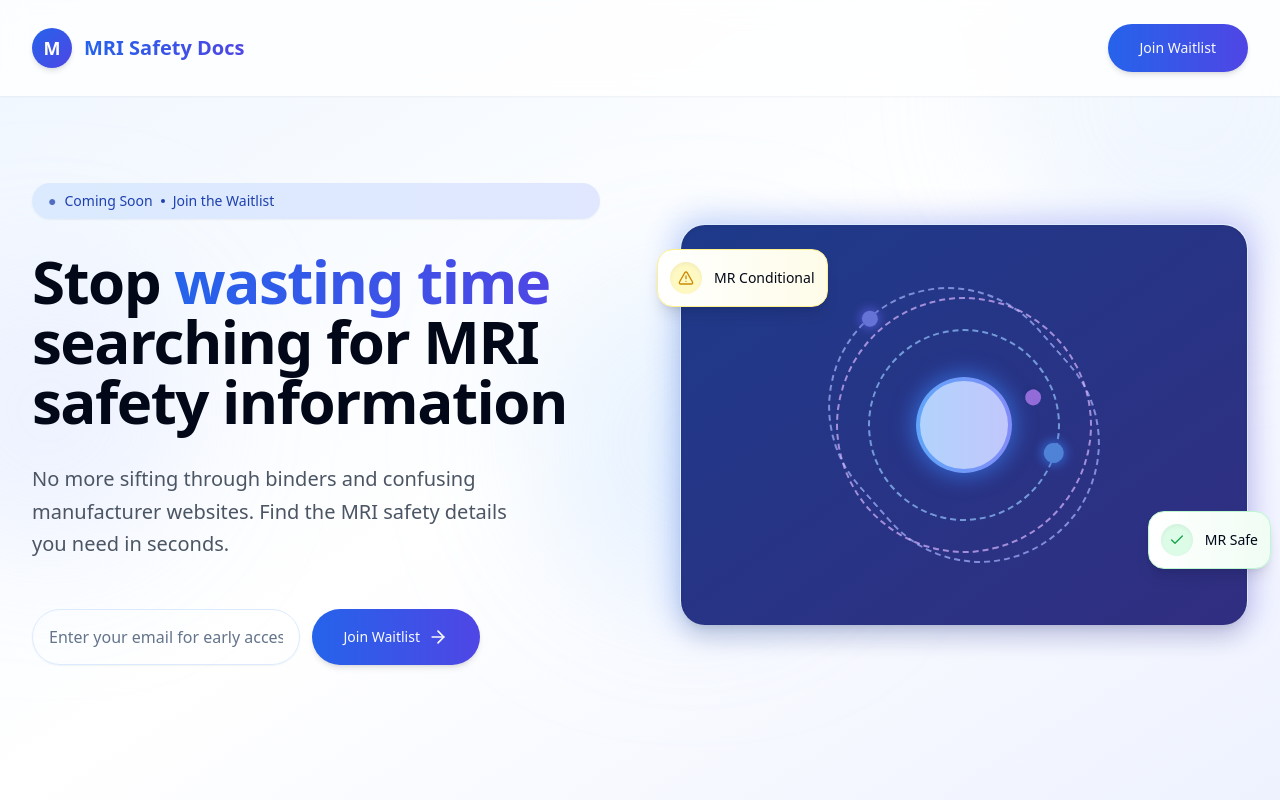
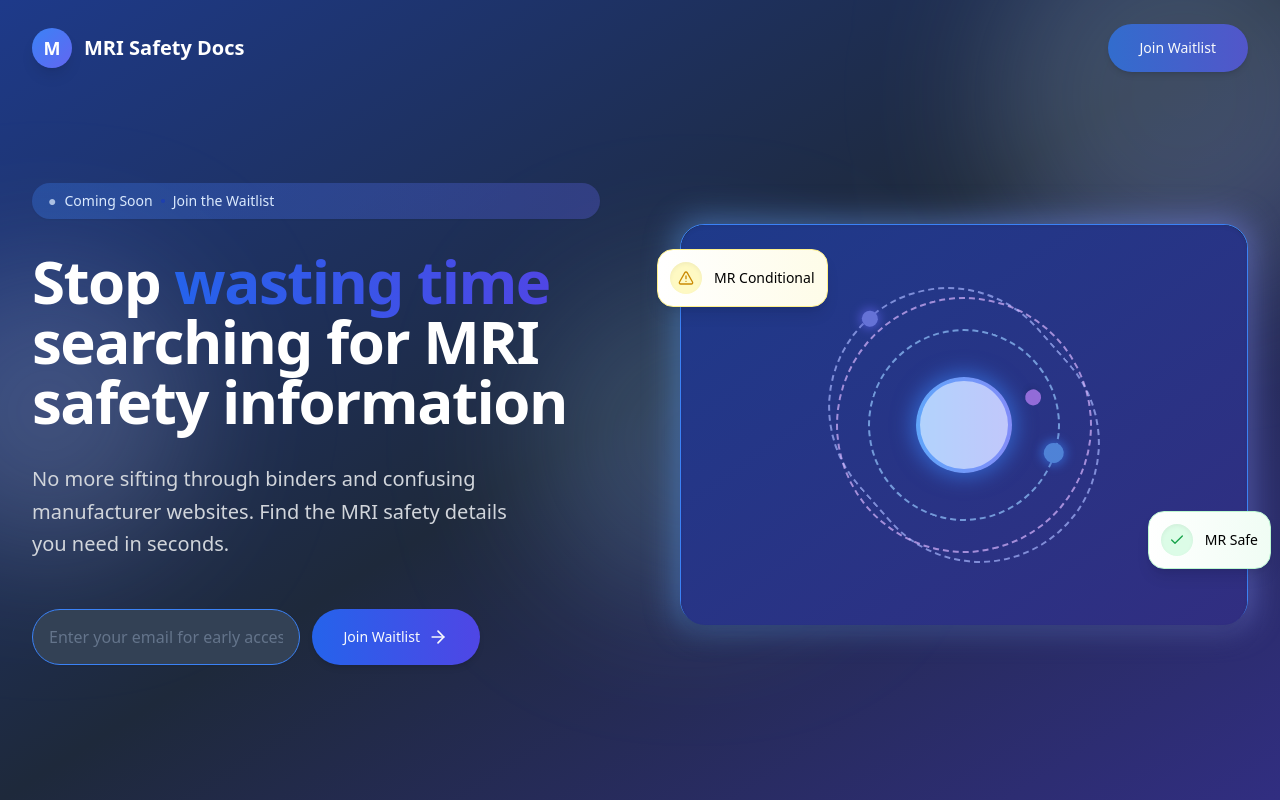
Before and after one commit to JeffPanganiban/MRI-Safety-Docs, a React (Vite) app: page / in a window 1280 px wide. Built offline with nearby package versions, Linux system fonts and the light colour scheme.

Commit message:
updating design

```diff
--- a/src/components/pages/ComingSoonLanding.tsx
+++ b/src/components/pages/ComingSoonLanding.tsx
@@ -68,7 +68,7 @@ export default function ComingSoonLanding() {
   };
 
   return (
-    <div className="min-h-screen bg-gradient-to-br from-blue-50 via-white to-indigo-50 flex flex-col">
+    <div className="min-h-screen bg-gradient-to-br from-blue-900 via-slate-800 to-indigo-900 text-white flex flex-col">
       {/* Decorative elements */}
       <div className="fixed inset-0 overflow-hidden pointer-events-none z-0">
         <div className="absolute -top-24 -right-24 w-96 h-96 bg-blue-200 rounded-full mix-blend-multiply filter blur-3xl opacity-20"></div>
@@ -76,24 +76,28 @@ export default function ComingSoonLanding() {
         <div className="absolute bottom-1/4 right-1/3 w-80 h-80 bg-blue-300 rounded-full mix-blend-multiply filter blur-3xl opacity-20"></div>
       </div>
       {/* Navigation */}
-      <nav className="w-full py-6 px-4 sm:px-6 lg:px-8 backdrop-blur-md bg-white/80 fixed top-0 z-50 shadow-sm">
+      <nav className="w-full py-6 px-4 sm:px-6 lg:px-8 bg-transparent fixed top-0 z-50">
         <div className="max-w-7xl mx-auto flex justify-between items-center">
           <div className="flex items-center space-x-3">
-            <div className="h-10 w-10 rounded-full bg-gradient-to-br from-blue-600 to-indigo-600 flex items-center justify-center shadow-md">
+            <div className="h-10 w-10 rounded-full bg-gradient-to-br from-blue-500 to-indigo-500 flex items-center justify-center shadow-lg">
               <span className="text-white font-bold text-lg">M</span>
             </div>
-            <span className="font-semibold text-xl bg-gradient-to-r from-blue-600 to-indigo-600 bg-clip-text text-transparent">
+            <span className="font-semibold text-xl text-white ">
               MRI Safety Docs
             </span>
           </div>
           <div className="hidden md:flex items-center">
-            <Button className="rounded-full px-8 py-6 bg-gradient-to-r from-blue-600 to-indigo-600 hover:from-blue-700 hover:to-indigo-700 shadow-md transition-all duration-300 hover:shadow-lg">
+            <Button className="rounded-full px-8 py-6 bg-gradient-to-r from-blue-500/80 to-indigo-500/80 hover:from-blue-600/90 hover:to-indigo-600/90 shadow-md transition-all duration-300 hover:shadow-lg backdrop-blur-sm">
               <span className="flex items-center font-medium">
                 Join Waitlist
               </span>
             </Button>
           </div>
-          <Button variant="ghost" className="md:hidden" size="icon">
+          <Button
+            variant="ghost"
+            className="md:hidden text-white hover:bg-blue-800/20"
+            size="icon"
+          >
             <svg
               xmlns="http://www.w3.org/2000/svg"
               className="h-6 w-6"
@@ -125,7 +129,7 @@ export default function ComingSoonLanding() {
                 initial={{ opacity: 0, y: 10 }}
                 animate={{ opacity: 1, y: 0 }}
                 transition={{ duration: 0.5, delay: 0.1 }}
-                className="inline-flex items-center px-4 py-2 rounded-full text-sm font-medium bg-gradient-to-r from-blue-100 to-indigo-100 text-blue-800 shadow-sm"
+                className="inline-flex items-center px-4 py-2 rounded-full text-sm font-medium bg-gradient-to-r from-blue-500/30 to-indigo-500/30 text-blue-100 shadow-sm"
               >
                 <span className="animate-pulse mr-2">●</span>
                 <span>Coming Soon</span>
@@ -148,7 +152,7 @@ export default function ComingSoonLanding() {
                 initial={{ opacity: 0, y: 10 }}
                 animate={{ opacity: 1, y: 0 }}
                 transition={{ duration: 0.5, delay: 0.3 }}
-                className="text-xl text-gray-600 max-w-lg leading-relaxed"
+                className="text-xl text-gray-300 max-w-lg leading-relaxed"
               >
                 No more sifting through binders and confusing manufacturer
                 websites. Find the MRI safety details you need in seconds.
@@ -168,7 +172,7 @@ export default function ComingSoonLanding() {
                     <Input
                       type="email"
                       placeholder="Enter your email for early access"
-                      className={`h-14 pl-4 pr-4 rounded-full text-base shadow-sm border-blue-100 ${error ? "border-red-500 focus-visible:ring-red-500" : "focus-visible:ring-blue-500"}`}
+                      className={`h-14 pl-4 pr-4 rounded-full text-base shadow-sm bg-slate-700 border-blue-500 text-white ${error ? "border-red-500 focus-visible:ring-red-500" : "focus-visible:ring-blue-500"}`}
                       value={email}
                       onChange={(e) => {
                         setEmail(e.target.value);
@@ -222,9 +226,9 @@ export default function ComingSoonLanding() {
               transition={{ duration: 0.7, delay: 0.3 }}
               className="relative hidden md:block"
             >
-              <div className="absolute -inset-1 bg-gradient-to-r from-blue-600 to-indigo-600 rounded-3xl blur-lg opacity-30"></div>
+              <div className="absolute -inset-1 bg-gradient-to-r from-blue-400 to-indigo-400 rounded-3xl blur-lg opacity-50"></div>
               <div
-                className="relative bg-white rounded-3xl shadow-xl overflow-visible border border-blue-100"
+                className="relative bg-slate-800 rounded-3xl shadow-xl overflow-visible border border-blue-500"
                 style={{ height: "400px" }}
               >
                 {/* Atom Animation - Full Space */}
@@ -349,7 +353,7 @@ export default function ComingSoonLanding() {
                       <TriangleAlert size={16} />
                     </div>
                     <div>
-                      <span className="text-sm font-medium block">
+                      <span className="text-sm text-black font-medium block">
                         MR Conditional
                       </span>
                     </div>
@@ -364,7 +368,9 @@ export default function ComingSoonLanding() {
                       <Check size={16} />
                     </div>
                     <div>
-                      <span className="text-sm font-medium block">MR Safe</span>
+                      <span className="text-sm text-black font-medium block">
+                        MR Safe
+                      </span>
                     </div>
                   </motion.div>
                 </div>
```
